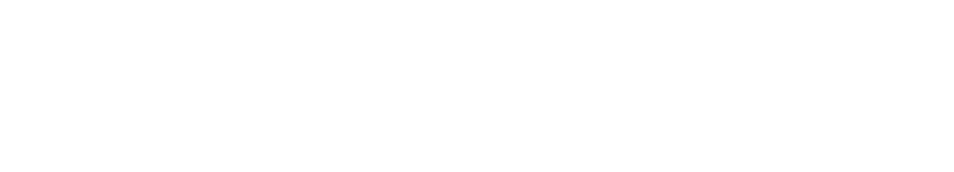
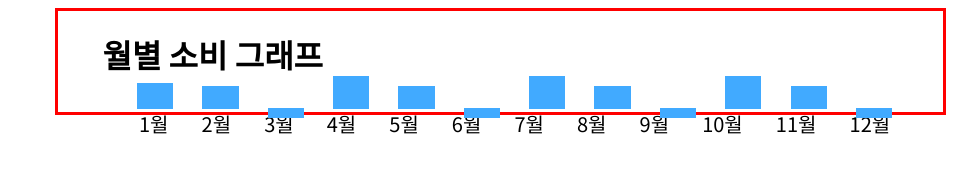
Before and after one commit to woorifisa-service-dev-4th/frontend-1st-woori-account-book, a plain HTML site: page index.html in a window 1280 px wide. Shown: the whole page, without its empty margins (326-1280 px from the left). Drawn offline with Linux system fonts and the light colour scheme.

Commit message:
1차 그래프코드구현

```diff
--- a/index.html
+++ b/index.html
@@ -4,6 +4,7 @@
     <meta charset="UTF-8">
     <meta name="viewport" content="width=device-width, initial-scale=1.0">
     <link href="https://fonts.googleapis.com/css2?family=Noto+Sans+KR:wght@400;700&display=swap" rel="stylesheet">
+    <link rel="stylesheet" href="style.css">
     <style>
         body {
             font-family: 'Noto Sans KR', sans-serif;
@@ -12,6 +13,43 @@
     <title>Document</title>
 </head>
 <body>
+    <footer class="layout_footer">
+           <div class="container_graphwrap">
+            <strong class="text_tit">월별 소비 그래프</strong>
+            <div class="container_graph">
+                <ul class="container_x-axis">
+                    <li><span>1월</span></li>
+                    <li><span>2월</span></li>
+                    <li><span>3월</span></li>
+                    <li><span>4월</span></li>
+                    <li><span>5월</span></li>
+                    <li><span>6월</span></li>
+                    <li><span>7월</span></li>
+                    <li><span>8월</span></li>
+                    <li><span>9월</span></li>
+                    <li><span>10월</span></li>
+                    <li><span>11월</span></li>
+                    <li><span>12월</span></li>
+                </ul>
 
+                <ul class="container_bar">
+                    <li style="height:80%;"><span></span></li>
+                    <li style="height:70%;"><span></span></li>
+                    <li style="height:30%;"><span></span></li>
+                    <li style="height:100%;"><span></span></li>
+                    <li style="height:70%;"><span></span></li>
+                    <li style="height:30%;"><span></span></li>
+                    <li style="height:100%;"><span></span></li>
+                    <li style="height:70%;"><span></span></li>
+                    <li style="height:30%;"><span></span></li>
+                    <li style="height:100%;"><span></span></li>
+                    <li style="height:70%;"><span></span></li>
+                    <li style="height:30%;"><span></span></li>
+                </ul>
+            </div>
+        </div>
+
+
+    </footer>
 </body>
 </html>
--- a/style.css
+++ b/style.css
@@ -0,0 +1,65 @@
+
+.layout_footer{
+    float: right;
+    width: 70%;
+    height:30%;
+    border: solid red;
+    display: flex;
+    align-items: stretch;
+}
+.text_tit{
+    font-size: 32px;
+
+}
+.container_graphwrap{
+    max-width: 90%;
+    margin: 0 auto;
+    padding:20px;
+    flex-grow: 1;
+}
+.container_graph{
+    position: relative;
+    height: 80%;
+    margin-top: 15px;
+}
+
+.container_graph .container_x-axis{
+    display: flex;
+    justify-content: space-around;
+    position: absolute;
+    bottom: 0;
+    height: 16px;
+    left: -20px;
+    width: calc(100% - 12px);
+    text-align: center;
+    z-index: 2;
+    list-style-type: none;
+}
+.container_graph .container_x-axis>li{
+    font-size: 20px;
+}
+.container_graph .container_bar{
+    display: flex;
+    justify-content: space-around;
+    align-items: flex-end;
+    position: absolute;
+    bottom: 16px;
+    left: -20px;
+    width: calc(100% - 12px);
+    height: calc(100% - 16px);
+    text-align: center;
+    z-index: 3;
+}
+.container_graph .container_bar>li{
+    flex-grow:1;
+    margin: 0 10px;
+    list-style-type: none;
+
+}
+.container_graph .container_bar > li span{
+    display: inline-block;
+    width: 80%;
+    height: 100%;
+    max-width: 80px;
+    background: #41AAFF;
+}
```
